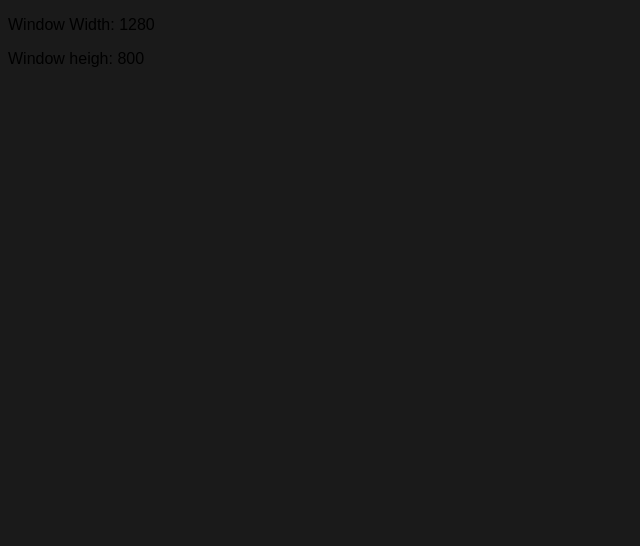
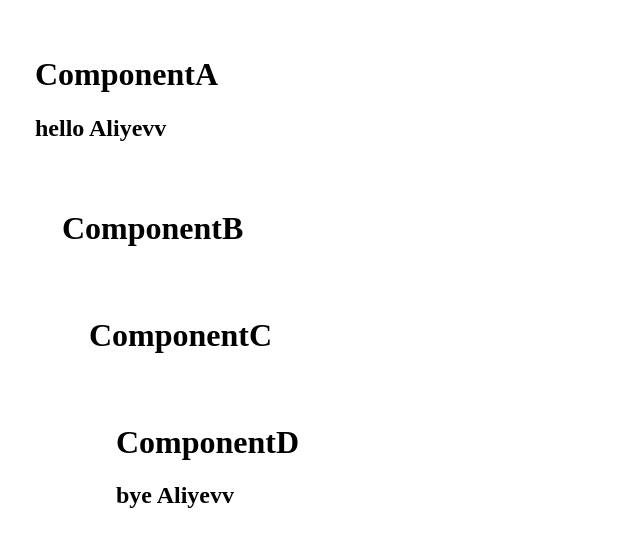
Before and after one commit to Sabira1iyev/MyReactJourney, a React (Vite) app in the folder my-react-app/: page / in a window 1280 px wide. Shown: the top 546 px of the page, without its empty margins (0-640 px from the left). Built offline with nearby package versions, Linux system fonts and the light colour scheme.

Commit message:
useContext

```diff
--- a/my-react-app/src/App.jsx
+++ b/my-react-app/src/App.jsx
@@ -111,11 +111,11 @@ export default App
 
 */
 
-import MyComponent from './lesson/MyComponent.jsx';
-import ToDoList from './lesson/MyComponent.jsx';
-function App(){
+import ComponentA from './ComponentA.jsx';
+import React from 'react';
 
-  return(<MyComponent/>);
+function App() {
+  return (<ComponentA />);
 }
 
-export default MyComponent
+export default ComponentA
--- /dev/null
+++ b/my-react-app/src/ComponentA.jsx
@@ -0,0 +1,18 @@
+
+import React, { useState } from 'react';
+import ComponentB from "./ComponentB.jsx";
+
+function ComponentA() {
+
+    const [user, setUser] = useState("Aliyevv");
+
+    return (
+        <div className="box">
+            <h1>ComponentA</h1>
+            <h2>{`hello ${user}`}</h2>
+            <ComponentB user={user} />
+        </div>
+    )
+}
+
+export default ComponentA;
--- /dev/null
+++ b/my-react-app/src/ComponentB.jsx
@@ -0,0 +1,14 @@
+import ComponentC from "./ComponentC";
+
+function ComponentB(props) {
+
+
+    return (
+        <div className="box">
+            <h1>ComponentB</h1>
+            <ComponentC user = {props.user}/>
+        </div>
+    )
+}
+
+export default ComponentB;
--- /dev/null
+++ b/my-react-app/src/ComponentC.jsx
@@ -0,0 +1,14 @@
+import ComponentD from "./ComponentD";
+
+function ComponentC(props) {
+
+
+    return (
+        <div className="box">
+            <h1>ComponentC</h1>
+            <ComponentD user = {props.user}/>
+        </div>
+    )
+}
+
+export default ComponentC;
--- /dev/null
+++ b/my-react-app/src/ComponentD.jsx
@@ -0,0 +1,14 @@
+
+
+function ComponentD(props) {
+
+
+    return (
+        <div className="box">
+            <h1>ComponentD</h1>
+            <h2>{`bye ${props.user}`}</h2>
+        </div>
+    )
+}
+
+export default ComponentD;
--- a/my-react-app/src/index.css
+++ b/my-react-app/src/index.css
@@ -1,7 +1,20 @@
-body{
+/* body {
+    margin: 0;
+    padding: 0;
     font-family: Arial, 'sans-serif';
-    background-color: hsl(0, 0%, 10%);
+    height: 100vh;
+    background-image: url(assets/wallhaven-g7lzv7.jpg);
+    background-position: center;
+    background-repeat: no-repeat;
+    background-size: cover;
+    background-attachment: fixed;
+
+    display: flex;
+    justify-content: center;
+    align-items: center;
+    /*background-color: hsl(0, 0%, 10%);
 }
+*/
 
 /* .color-picker-container{
     display: flex;
@@ -46,7 +59,7 @@ input[type="color"]{
 } */
 
 
-.to-do-list{
+/* .to-do-list{
     text-align: center;
     margin-top: 100px;
 }
@@ -121,4 +134,28 @@ li{
     padding: 8px 12px;
     font-size: 1.4rem;
     margin-left: 10px;
+} */
+
+/* .clock-container{
+    backdrop-filter: blur(5px);
+    width: 100vw;
+    padding: 10px 0;
+
 }
+
+.clock{
+    color: white;
+    font-size: 6rem;
+    font-weight: bold;
+    font-family: monospace;
+    text-align: center;
+    text-shadow: 3px 3px 5px hsla(0,0%,0%,0.5);
+} */
+
+
+
+.box {
+    border: 3px;
+    padding: 25px;
+    border: 2px solid white;
+}
```
Also changed, not shown: my-react-app/src/DijitalClock.jsx (added, +46 -0 lines), my-react-app/src/assets/wallhaven-g7lzv7.jpg (added).
